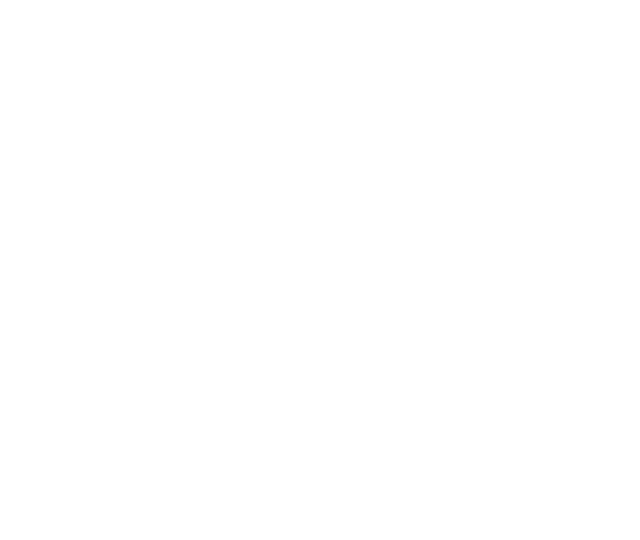
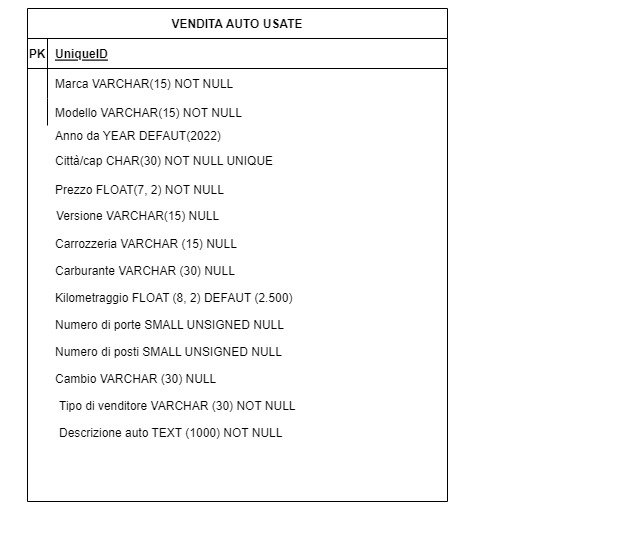
Before and after one commit to Alex100688/db-first, a plain HTML site: page index.html in a window 1280 px wide. Shown: the whole page, without its empty margins (0-640 px from the left). Drawn offline with Linux system fonts and the light colour scheme.

Commit message:
Inserisce con tag img la tabella delle AUTO USATE

```diff
--- a/index.html
+++ b/index.html
@@ -7,6 +7,6 @@
     <title>Auto usate</title>
 </head>
 <body>
-
+    <img src="img/Database auto.jpg" alt="">
 </body>
 </html>
```
